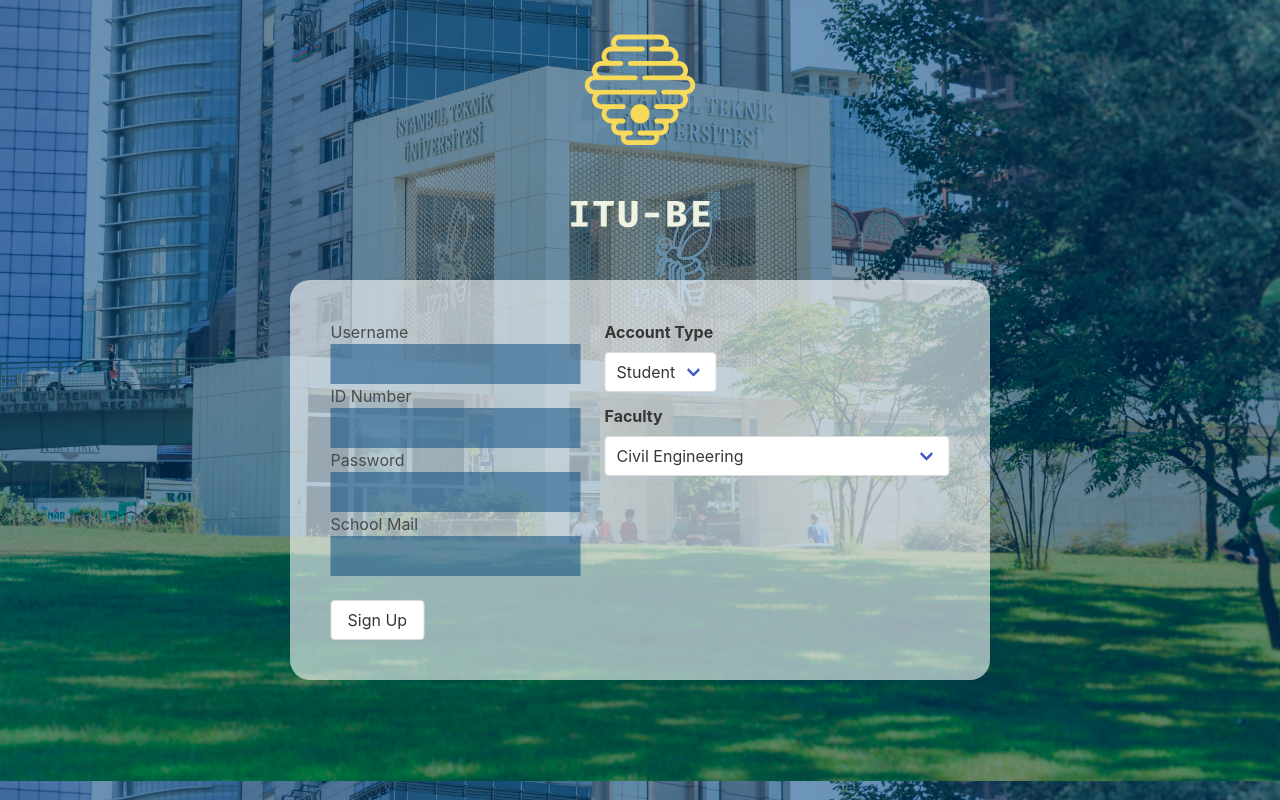
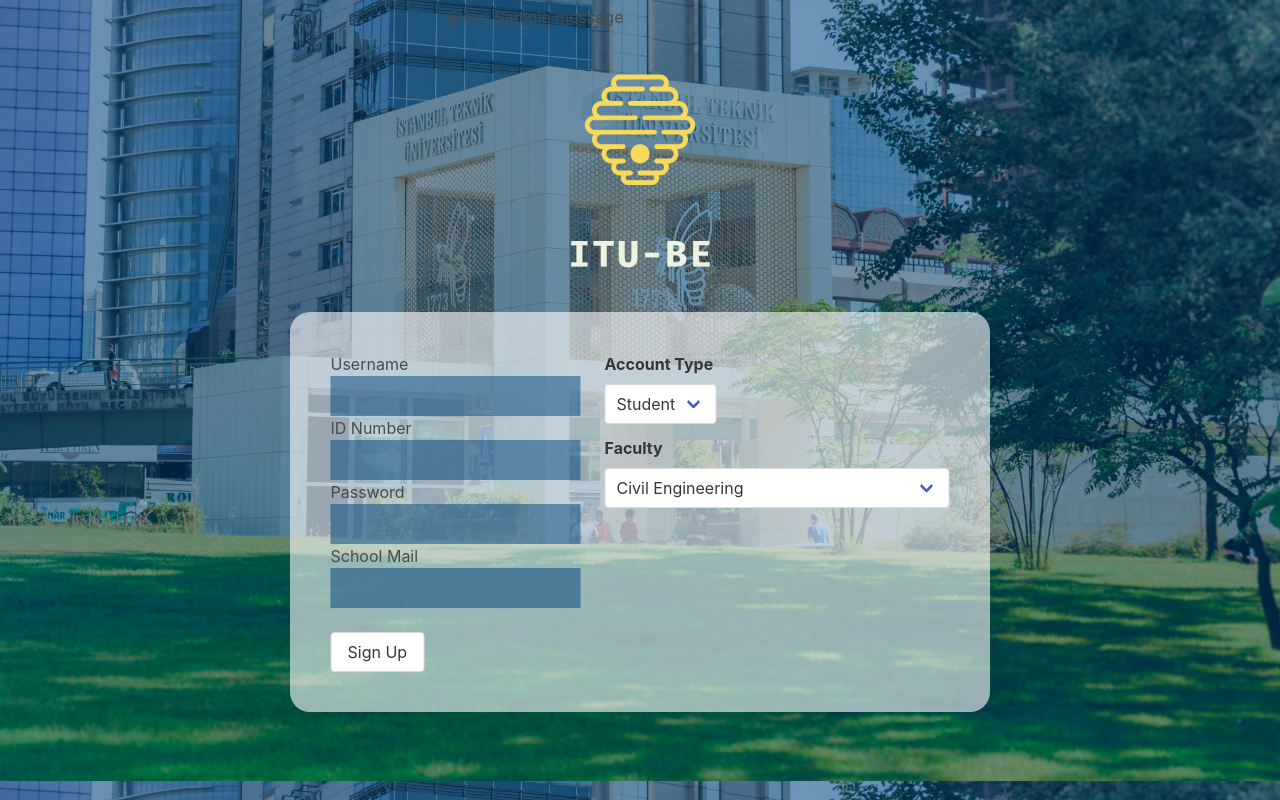
Before and after one commit to burakssen/itu-be, a Flask app: a page that uses templates/accountcreate.html in a window 1280 px wide. Run offline with Flask 2, Linux system fonts and the light colour scheme; one stand-in notice (Sample message) is shown.

Commit message:
Some 'info' and 'error' feedbacks added nad styled, profile page added temporarily user access added

```diff
--- a/server.py
+++ b/server.py
@@ -1,11 +1,15 @@
-from flask import Flask
+from flask import Flask, request
 import view
 import os
 
 def create_app():
     app = Flask(__name__)
+    app.secret_key = 'super secret key'
+    app.config['SESSION_TYPE'] = 'filesystem'
     app.add_url_rule("/",view_func=view.auth_page,methods=["GET", "POST"])
+    app.add_url_rule("/<string:info>",view_func=view.auth_page,methods=["GET", "POST"])
     app.add_url_rule("/account+create+page",view_func=view.account_create_page,methods=["GET", "POST"])
+    app.add_url_rule("/profile",view_func=view.profile_page,methods=["GET", "POST"])
     return app
 
 
--- a/static/auth.css
+++ b/static/auth.css
@@ -36,7 +36,7 @@ body::-webkit-scrollbar{
     transform: translate(-50%, -50%);
     width: 700px;
     height: 400px;
-    top: 60%;
+    top: 64%;
     left: 50%;
     background-color:rgba(255,255,255,0.6);
     border-radius: 20px;
@@ -67,7 +67,29 @@ input{
     position: absolute;
     transform: translate(-50%,-50%);
     width: 400px;
-    top: 20%;
+    top: 25%;
     left: 50%;
     user-select: none;
 }
+
+.alert {
+    position: absolute;
+    transform: translate(-50%,0%);
+    left:50%;
+    top:0%;
+    width: 30%;
+    margin-top: 5px;
+    border-radius: 10px;
+}
+
+.alert-error {
+    background-color: red;
+    color: whitesmoke;
+    text-align: center;
+}
+
+.alert-info {
+    background-color: yellow;
+    color: black;
+    text-align: center;
+}
--- a/templates/accountcreate.html
+++ b/templates/accountcreate.html
@@ -6,6 +6,9 @@
 {% block content %}
 {% set faculties = [["Civil Engineering", "CE"], ["Computer and Informatics Engineering", "CIE"], ["Electrical and Electronic Engineering", "EEE"]] %}
 
+{% for category, message in get_flashed_messages(with_categories=True) %}
+  <div class="alert alert-{{category}}">Error: {{ message }}</div>
+{% endfor %}
 <div class="logo">
     <img src="./static/logo_transparent.png">
 </div>
--- a/view.py
+++ b/view.py
@@ -1,14 +1,28 @@
-from flask import Flask, render_template, request, redirect, url_for, flash
+from flask import Flask, render_template, request, redirect, url_for, flash, json, session
 from objects.person import *
-from tools.hash import hash_password
+from tools.hash import hash_password, hash_control
 
-def auth_page(popup=False,msg=None):
+persons = []
+
+def auth_page(info=False):
     if request.method == "GET":
+        if info == "info":
+            flash("Your account created successfully!","info")
         return render_template("auth.html")
     else:
-        name = request.form.get("username")
-        print(name)
-        return render_template("auth.html",popup=popup,msg=msg)
+        username = request.form.get("username")
+        password = request.form.get("password")
+
+        for person in persons:
+            if person.username == username:
+                if hash_control(password, person.password):
+                    return redirect(url_for("profile_page",username=username))
+                else:
+                    return render_template("auth.html")
+            else:
+                return render_template("auth.html")
+
+        return render_template("auth.html")
 
 
 def account_create_page():
@@ -23,10 +37,19 @@ def account_create_page():
         faculty = request.form.get("faculty")
 
         if username == "" or id_number == "" or password == "" or mail == "" or account_type == "" or faculty == "":
+            flash("You can't leave any blank spaces","error");
             return redirect(url_for("account_create_page"))
 
         password = hash_password(password)
 
         person = Person(username,id_number,password,mail,account_type,faculty)
-        person.debug_person()
-        return auth_page(popup=True, msg="Your Account succesfully created!!")
+        persons.append(person)
+
+        return redirect(url_for("auth_page",info="info"))
+
+def profile_page():
+    username = request.args['username']
+    if request.method == "GET":
+        return render_template("profile.html", username=username)
+    else:
+        return render_template("profile.html", username=username)
```
Also changed, not shown: templates/auth.html (+4 -3 lines), templates/profile.html (added, +8 -0 lines), static/mini_logo.png (added), static/profile.css (added).
